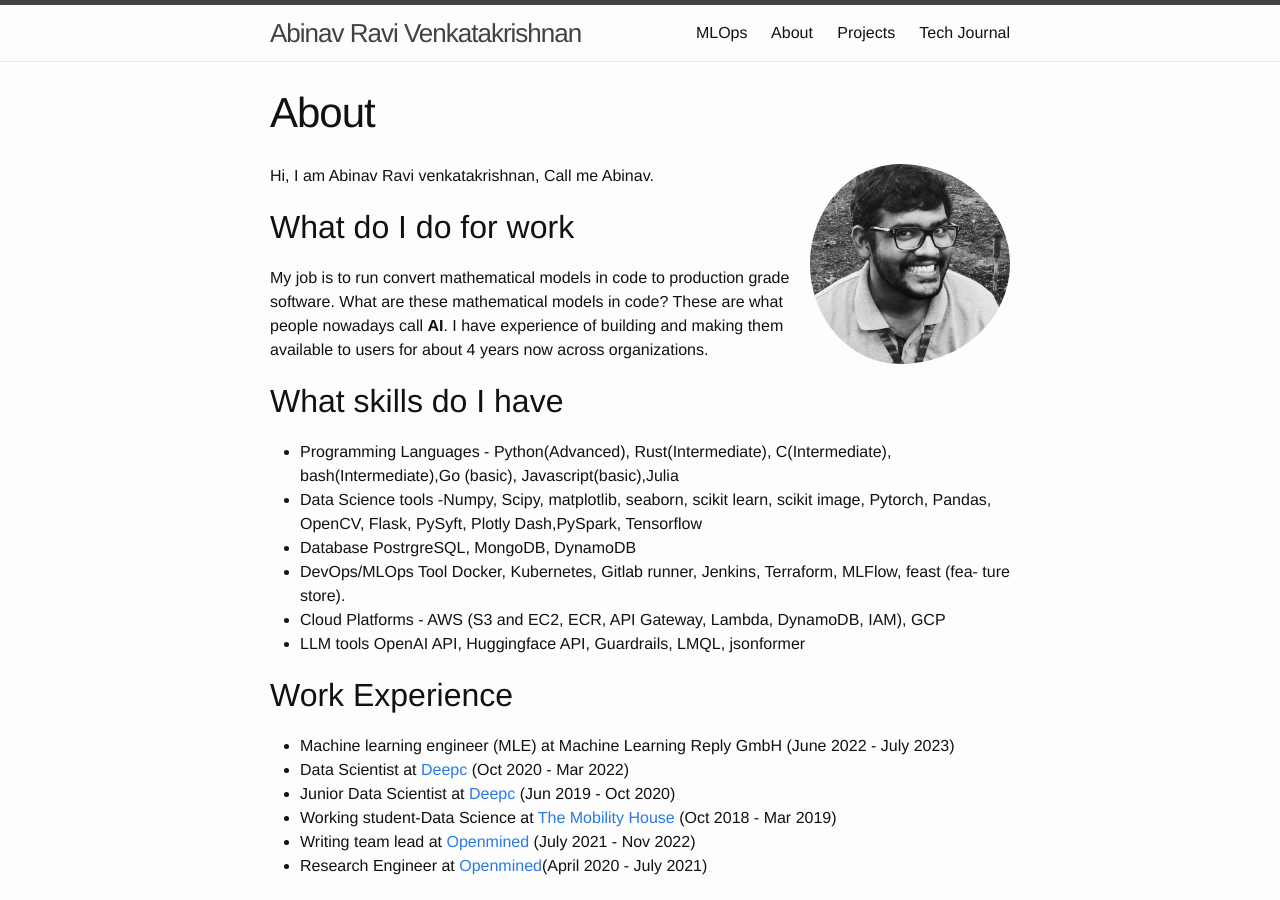
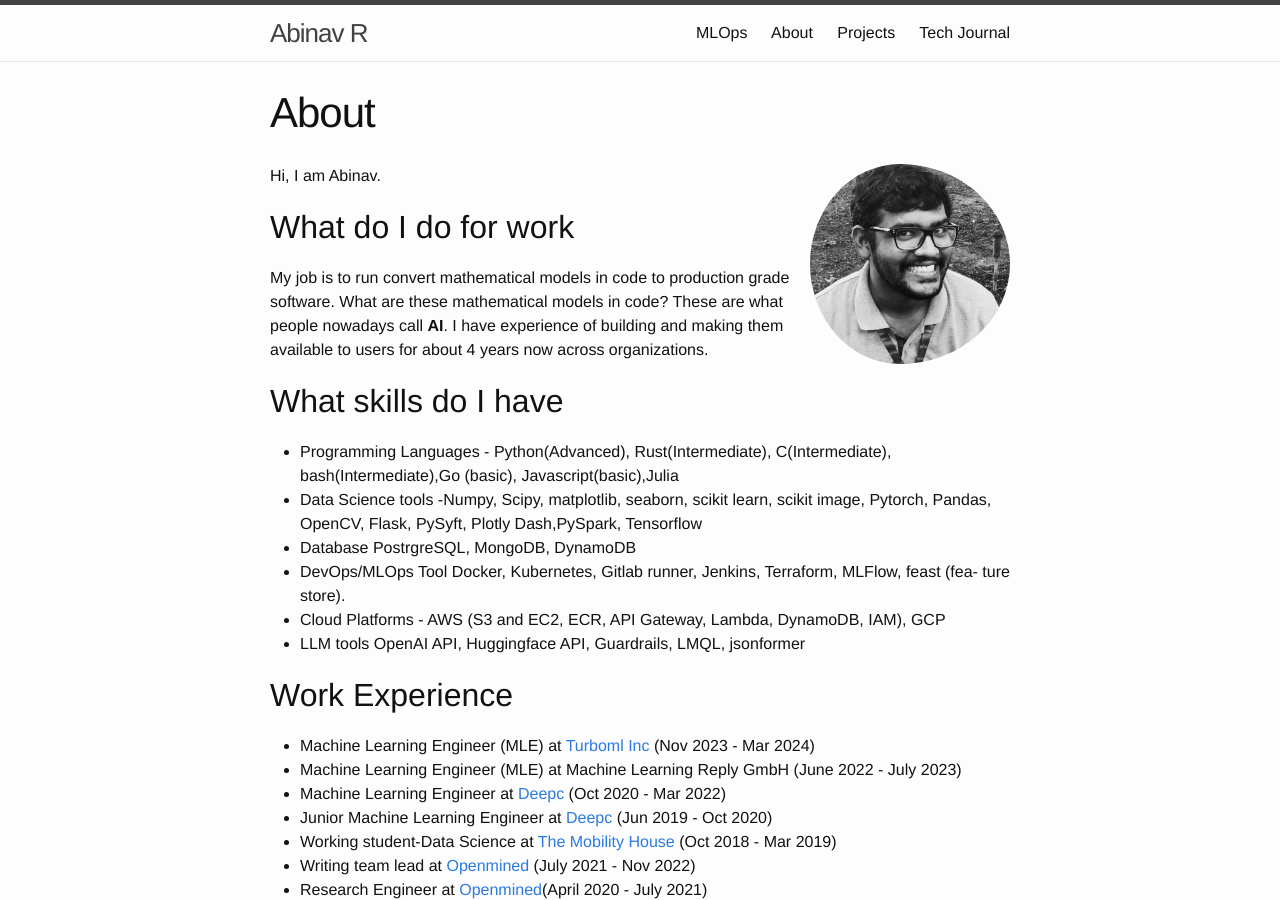
Before and after one commit to AbinavRavi/AbinavRavi.github.io, a Jekyll site: the page built from about.md, in a window 1280 px wide and 900 px high. Built offline with Jekyll 4.4.1, drawn with Linux system fonts in a browser that asks for light colours; nearby versions of some CDN libraries; some of the changed text lies outside the part shown.

Commit message:
modified the details

```diff
--- a/_config.yml
+++ b/_config.yml
@@ -6,7 +6,7 @@
 # 'jekyll serve'. If you change this file, please restart the server process.
 
 # Site settings
-title: Abinav Ravi Venkatakrishnan
+title: Abinav R
 email: abinav.rvkrish@gmail.com
 description: > # this means to ignore newlines until "baseurl:"
   Machine Learning operations, Software Engg for Machine Learning
@@ -32,7 +32,6 @@ defaults:
 
 twitter_username: AbinavRavi
 github_username:  AbinavRavi
-linkedin_username: abinav-ravi-venkatakrishnan
-
+linkedin_username: abinavr
 # Build settings
 markdown: kramdown
--- a/about.md
+++ b/about.md
@@ -5,7 +5,7 @@ permalink: /about/
 ---
 
 ![Abinav R](../resources/me.jpg){:style="width: 200px; overflow: hidden; border-radius: 50%; float: right; padding-left: 20px"}
-Hi, I am Abinav Ravi venkatakrishnan, Call me Abinav.
+Hi, I am Abinav.
 
 ## What do I do for work
 My job is to run convert mathematical models in code to production grade software. What are these mathematical models in code? These are what people nowadays call **AI**. I have experience of building and making them available to users for about 4 years now across organizations.
@@ -20,9 +20,10 @@ ture store).
 - LLM tools OpenAI API, Huggingface API, Guardrails, LMQL, jsonformer
 
 ## Work Experience
-* Machine learning engineer (MLE) at Machine Learning Reply GmbH (June 2022 - July 2023)
-* Data Scientist at [Deepc](http://deepc.ai/) (Oct 2020 - Mar 2022)
-* Junior Data Scientist at [Deepc](http://deepc.ai/) (Jun 2019 - Oct 2020)
+* Machine Learning Engineer (MLE) at [Turboml Inc](turboml.com) (Nov 2023 - Mar 2024)
+* Machine Learning Engineer (MLE) at Machine Learning Reply GmbH (June 2022 - July 2023)
+* Machine Learning Engineer at [Deepc](http://deepc.ai/) (Oct 2020 - Mar 2022)
+* Junior Machine Learning Engineer at [Deepc](http://deepc.ai/) (Jun 2019 - Oct 2020)
 * Working student-Data Science at [The Mobility House](https://www.mobilityhouse.com/int_en/) (Oct 2018 - Mar 2019)
 * Writing team lead at [Openmined](https://blog.openmined.org/) (July 2021 - Nov 2022)
 * Research Engineer at [Openmined](https://blog.openmined.org/)(April 2020 - July 2021)
```
